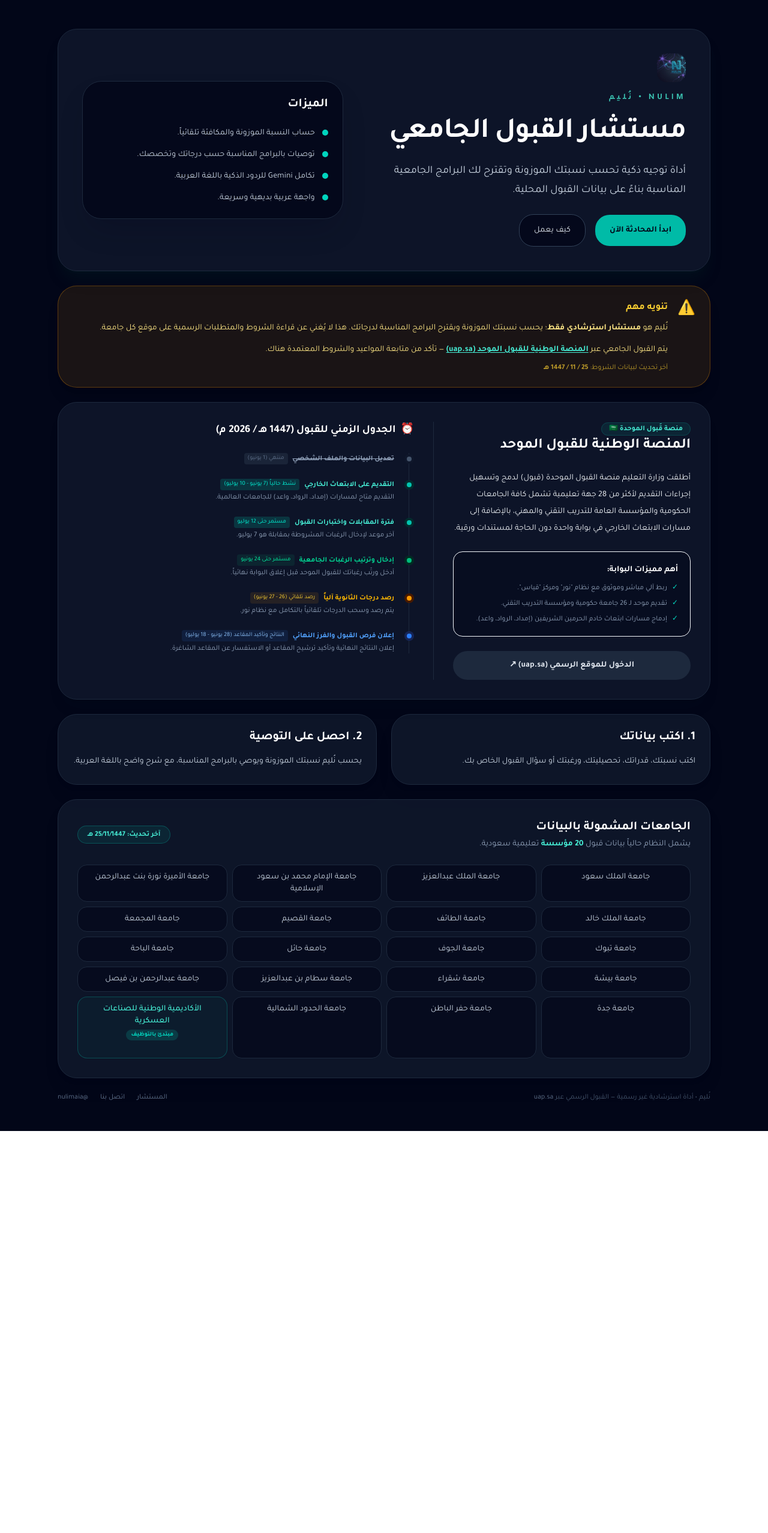
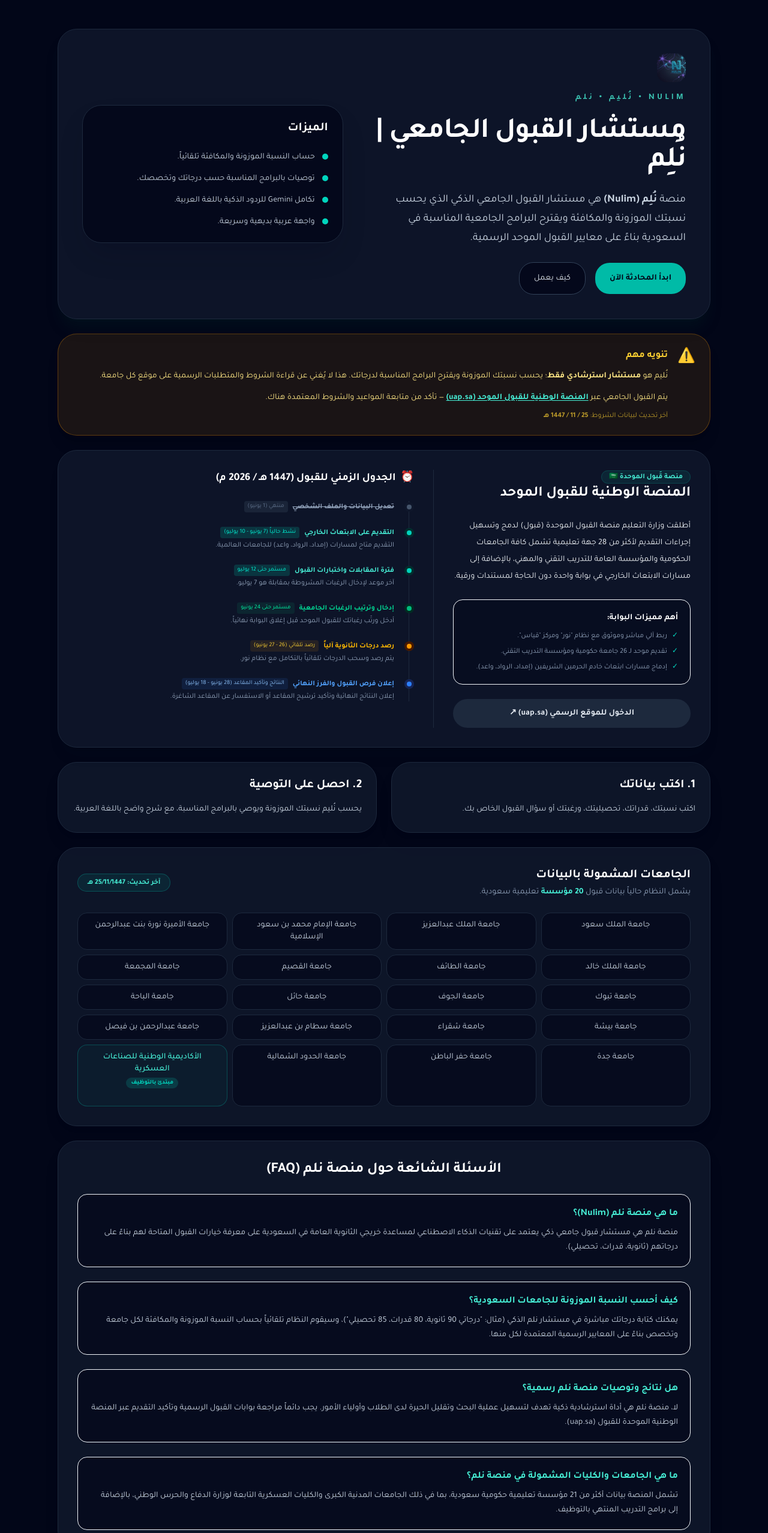
Before and after one commit to aboyasser/nulim, a Next.js app: page / in a window 1280 px wide. Shown: the top 2555 px of the page at 60% size. Before the commit the page ends 1885 px from the top, so only its background shows below. Built offline with nearby package versions, Linux system fonts and the light colour scheme.

Commit message:
feat: improve SEO keywords, headings, FAQ sections and metadata for Nulim

```diff
--- /dev/null
+++ b/app/advisor/layout.tsx
@@ -0,0 +1,17 @@
+import type { Metadata } from 'next';
+
+export const metadata: Metadata = {
+  title: 'المستشار الذكي بالذكاء الاصطناعي',
+  description: 'ابدأ المحادثة الآن مع مستشار القبول الجامعي الذكي نُلِم (Nulim). اكتب درجاتك ورغباتك واحصل على تقرير توصيات فوري لأفضل خيارات القبول بالجامعات السعودية والكليات العسكرية.',
+  keywords: [
+    "مستشار نلم الذكي",
+    "نلم للقبول",
+    "حساب النسبة الموزونة نلم",
+    "توصيات القبول الجامعي",
+    "اسأل مستشار القبول",
+  ],
+};
+
+export default function AdvisorLayout({ children }: { children: React.ReactNode }) {
+  return <>{children}</>;
+}
--- a/app/layout.tsx
+++ b/app/layout.tsx
@@ -12,17 +12,29 @@
 
 export const metadata: Metadata = {
   metadataBase: new URL('https://nulim.vercel.app'),
-  title: "نُلِم | مستشار القبول الجامعي",
+  title: {
+    default: "نلم | مستشار القبول الجامعي الذكي للجامعات السعودية - Nulim",
+    template: "%s | نلم - مستشار القبول الجامعي"
+  },
   description:
-    "مستشار قبول جامعي ذكي يساعد الطلاب والطالبات في السعودية على تحليل النسب الموزونة والمكافئة واختيار أنسب الجامعات والتخصصات من بين 21 جامعة وأكثر من 1000 برنامج.",
-  applicationName: "نُلِم",
+    "منصة نلم (Nulim) هي مستشار القبول الجامعي الذكي بالذكاء الاصطناعي في السعودية. تساعد الطلاب والطالبات على حساب النسبة الموزونة والمكافئة واكتشاف التخصصات المتاحة في 21 جامعة وكلية عسكرية.",
+  applicationName: "نلم - Nulim",
   keywords: [
-    "مستشار قبول",
+    "نلم",
+    "نُلِم",
+    "نليم",
+    "NULIM",
+    "Nulim",
+    "مستشار القبول",
+    "مستشار القبول الجامعي",
+    "مستشار القبول نلم",
+    "منصة نلم",
+    "موقع نلم",
     "جامعات السعودية",
     "نسبة موزونة",
     "قبول جامعي",
-    "نُلِم",
-    "NULIM",
+    "المنصة الوطنية للقبول الموحد",
+    "uap.sa",
     "تخصصات جامعية",
     "قدرات",
     "تحصيلي",
@@ -36,18 +48,18 @@
     shortcut: "/favicon-32.png",
   },
   openGraph: {
-    title: "نُلِم | مستشار القبول الجامعي",
+    title: "نلم | مستشار القبول الجامعي الذكي للجامعات السعودية - Nulim",
     description:
-      "حلل نسبتك واسأل عن أفضل فرص القبول في الجامعات السعودية.",
+      "منصة نلم (Nulim) تساعد طلاب وطالبات السعودية على حساب النسبة الموزونة والمكافئة واكتشاف أفضل فرص وتخصصات القبول.",
     locale: "ar_SA",
     type: "website",
-    siteName: "نُلِم - NULIM",
+    siteName: "منصة نلم - NULIM",
     images: [
       {
         url: "/logo.png",
         width: 1024,
         height: 1024,
-        alt: "شعار نُلِم",
+        alt: "شعار منصة نلم - Nulim",
       },
     ],
   },
@@ -55,20 +67,23 @@
     card: "summary_large_image",
     site: "@nulimaia",
     creator: "@nulimaia",
-    title: "نُلِم | مستشار القبول الجامعي",
+    title: "نلم | مستشار القبول الجامعي الذكي - Nulim",
     description:
-      "مستشار قبول ذكي يحلل نسبتك ويوصي بأنسب الجامعات السعودية.",
+      "منصة نلم (Nulim) هي مستشار قبول ذكي يحلل نسبتك ويوصي بأنسب الجامعات السعودية.",
     images: ["/logo.png"],
+  },
+  verification: {
+    google: "google-site-verification-placeholder",
   },
 };
 
 const jsonLd = {
   "@context": "https://schema.org",
   "@type": "WebApplication",
-  name: "نُلِم - مستشار القبول الجامعي",
-  alternateName: "NULIM",
+  name: "نلم - مستشار القبول الجامعي",
+  alternateName: ["NULIM", "Nulim", "نُلِم", "نلم", "نليم"],
   description:
-    "مستشار قبول جامعي ذكي يساعد الطلاب في السعودية على تحليل النسب واختيار الجامعات.",
+    "مستشار قبول جامعي ذكي يساعد الطلاب في السعودية على حساب النسب واختيار التخصصات.",
   applicationCategory: "EducationalApplication",
   operatingSystem: "Web",
   offers: {
--- a/app/page.tsx
+++ b/app/page.tsx
@@ -46,10 +46,10 @@
                   className="rounded-2xl"
                 />
               </div>
-              <p className="text-sm font-semibold uppercase tracking-[0.3em] text-teal-300/80">NULIM • نُليم</p>
-              <h1 className="text-4xl font-semibold tracking-tight text-white sm:text-5xl">مستشار القبول الجامعي</h1>
+              <p className="text-sm font-semibold uppercase tracking-[0.3em] text-teal-300/80">NULIM • نُليم • نلم</p>
+              <h1 className="text-4xl font-semibold tracking-tight text-white sm:text-5xl">مستشار القبول الجامعي | نُلِم</h1>
               <p className="max-w-2xl text-lg leading-8 text-slate-300">
-                أداة توجيه ذكية تحسب نسبتك الموزونة وتقترح لك البرامج الجامعية المناسبة بناءً على بيانات القبول المحلية.
+                منصة <strong>نُلِم (Nulim)</strong> هي مستشار القبول الجامعي الذكي الذي يحسب نسبتك الموزونة والمكافئة ويقترح البرامج الجامعية المناسبة في السعودية بناءً على معايير القبول الموحد الرسمية.
               </p>
               <div className="flex flex-col gap-4 sm:flex-row sm:items-center">
                 <Link
@@ -294,6 +294,82 @@
           </div>
         </section>
 
+        {/* FAQ Section */}
+        <section className="mt-6 rounded-[2rem] border border-slate-800 bg-slate-900/90 p-8 shadow-xl shadow-slate-950/20">
+          <h2 className="text-2xl font-semibold text-white mb-6 text-center">الأسئلة الشائعة حول منصة نلم (FAQ)</h2>
+          <div className="space-y-6">
+            <div className="rounded-2xl bg-slate-950/60 p-5 border border-slate-850">
+              <h3 className="text-base font-semibold text-teal-300 mb-2">ما هي منصة نلم (Nulim)؟</h3>
+              <p className="text-sm text-slate-300 leading-6">
+                منصة نلم هي مستشار قبول جامعي ذكي يعتمد على تقنيات الذكاء الاصطناعي لمساعدة خريجي الثانوية العامة في السعودية على معرفة خيارات القبول المتاحة لهم بناءً على درجاتهم (ثانوية، قدرات، تحصيلي).
+              </p>
+            </div>
+            <div className="rounded-2xl bg-slate-950/60 p-5 border border-slate-850">
+              <h3 className="text-base font-semibold text-teal-300 mb-2">كيف أحسب النسبة الموزونة للجامعات السعودية؟</h3>
+              <p className="text-sm text-slate-300 leading-6">
+                يمكنك كتابة درجاتك مباشرة في مستشار نلم الذكي (مثال: "درجاتي 90 ثانوية، 80 قدرات، 85 تحصيلي")، وسيقوم النظام تلقائياً بحساب النسبة الموزونة والمكافئة لكل جامعة وتخصص بناءً على المعايير الرسمية المعتمدة لكل منها.
+              </p>
+            </div>
+            <div className="rounded-2xl bg-slate-950/60 p-5 border border-slate-850">
+              <h3 className="text-base font-semibold text-teal-300 mb-2">هل نتائج وتوصيات منصة نلم رسمية؟</h3>
+              <p className="text-sm text-slate-300 leading-6">
+                لا، منصة نلم هي أداة استرشادية ذكية تهدف لتسهيل عملية البحث وتقليل الحيرة لدى الطلاب وأولياء الأمور. يجب دائماً مراجعة بوابات القبول الرسمية وتأكيد التقديم عبر المنصة الوطنية الموحدة للقبول (uap.sa).
+              </p>
+            </div>
+            <div className="rounded-2xl bg-slate-950/60 p-5 border border-slate-850">
+              <h3 className="text-base font-semibold text-teal-300 mb-2">ما هي الجامعات والكليات المشمولة في منصة نلم؟</h3>
+              <p className="text-sm text-slate-300 leading-6">
+                تشمل المنصة بيانات أكثر من 21 مؤسسة تعليمية حكومية سعودية، بما في ذلك الجامعات المدنية الكبرى والكليات العسكرية التابعة لوزارة الدفاع والحرس الوطني، بالإضافة إلى برامج التدريب المنتهي بالتوظيف.
+              </p>
+            </div>
+          </div>
+        </section>
+
+        {/* FAQ Schema */}
+        <script
+          type="application/ld+json"
+          dangerouslySetInnerHTML={{
+            __html: JSON.stringify({
+              "@context": "https://schema.org",
+              "@type": "FAQPage",
+              "mainEntity": [
+                {
+                  "@type": "Question",
+                  "name": "ما هي منصة نلم (Nulim)؟",
+                  "acceptedAnswer": {
+                    "@type": "Answer",
+                    "text": "منصة نلم هي مستشار قبول جامعي ذكي يعتمد على تقنيات الذكاء الاصطناعي لمساعدة خريجي الثانوية العامة في السعودية على معرفة خيارات القبول المتاحة لهم بناءً على درجاتهم (ثانوية، قدرات، تحصيلي)."
+                  }
+                },
+                {
+                  "@type": "Question",
+                  "name": "كيف أحسب النسبة الموزونة للجامعات السعودية؟",
+                  "acceptedAnswer": {
+                    "@type": "Answer",
+                    "text": "يمكنك كتابة درجاتك مباشرة في مستشار نلم الذكي (مثال: \"درجاتي 90 ثانوية، 80 قدرات، 85 تحصيلي\")، وسيقوم النظام تلقائياً بحساب النسبة الموزونة والمكافئة لكل جامعة وتخصص بناءً على المعايير الرسمية المعتمدة لكل منها."
+                  }
+                },
+                {
+                  "@type": "Question",
+                  "name": "هل نتائج وتوصيات منصة نلم رسمية؟",
+                  "acceptedAnswer": {
+                    "@type": "Answer",
+                    "text": "لا، منصة نلم هي أداة استرشادية ذكية تهدف لتسهيل عملية البحث وتقليل الحيرة لدى الطلاب وأولياء الأمور. يجب دائماً مراجعة بوابات القبول الرسمية وتأكيد التقديم عبر المنصة الوطنية الموحدة للقبول (uap.sa)."
+                  }
+                },
+                {
+                  "@type": "Question",
+                  "name": "ما هي الجامعات والكليات المشمولة في منصة نلم؟",
+                  "acceptedAnswer": {
+                    "@type": "Answer",
+                    "text": "تشمل المنصة بيانات أكثر من 21 مؤسسة تعليمية حكومية سعودية، بما في ذلك الجامعات المدنية الكبرى والكليات العسكرية التابعة لوزارة الدفاع والحرس الوطني، بالإضافة إلى برامج التدريب المنتهي بالتوظيف."
+                  }
+                }
+              ]
+            })
+          }}
+        />
+
         <footer className="mt-6 flex flex-col items-center gap-3 sm:flex-row sm:justify-between">
           <p className="text-xs text-slate-600">
             نُليم • أداة استرشادية غير رسمية — القبول الرسمي عبر{' '}
--- a/package.json
+++ b/package.json
@@ -6,7 +6,7 @@
     "node": ">=20.19.0"
   },
   "scripts": {
-    "dev": "next dev",
+    "dev": "next dev -p 3000",
     "dev:light": "next dev --webpack --disable-source-maps --no-server-fast-refresh --hostname 127.0.0.1 --port 3001",
     "build": "next build",
     "start": "next start",
```
